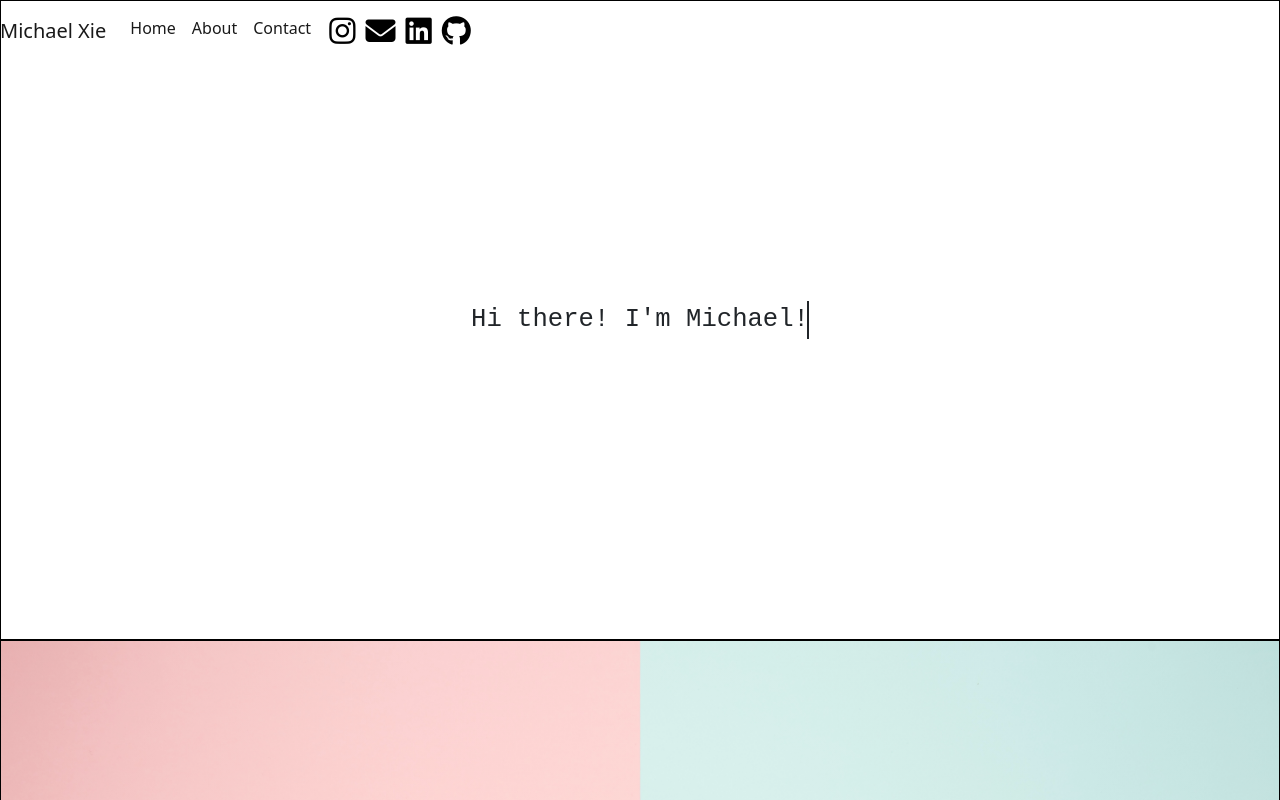
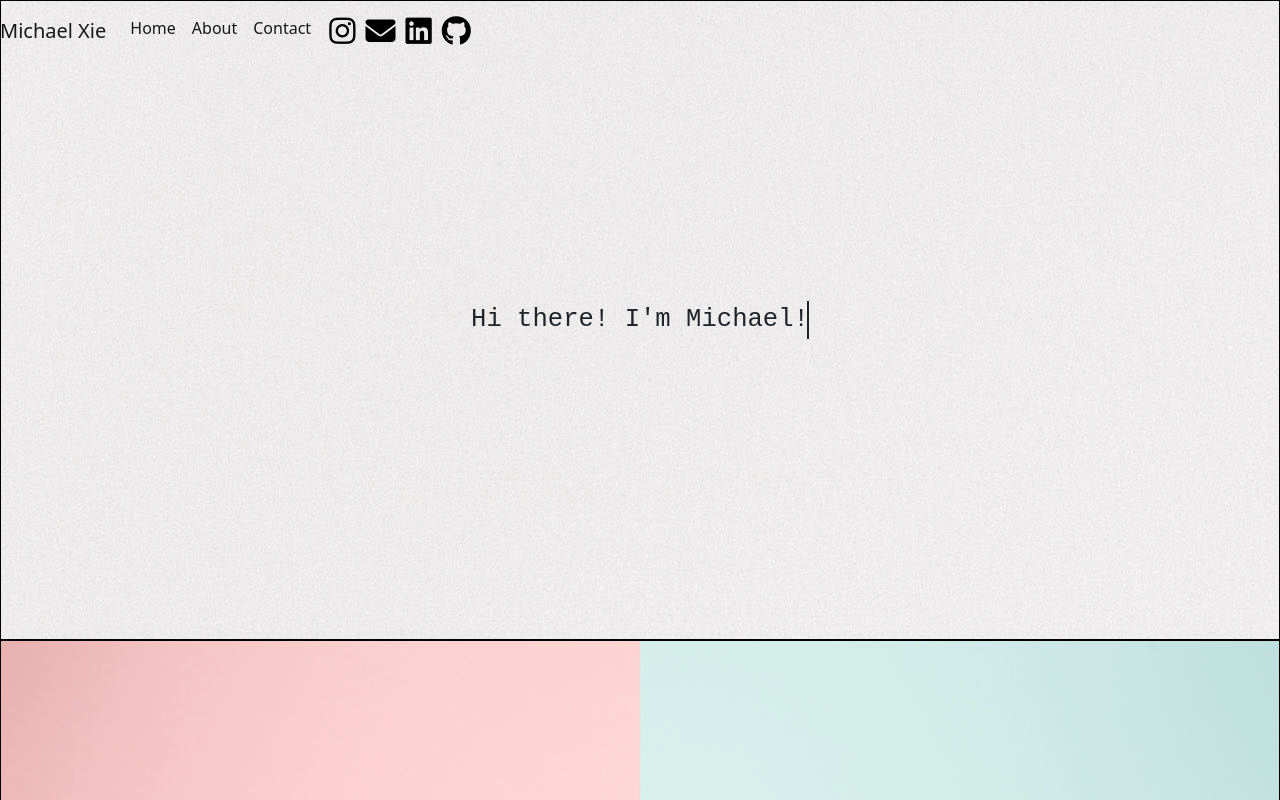
Before and after one commit to Derzz/derzz.github.io, a plain HTML site: page index.html in a window 1280 px wide. Shown: the top 800 px of the page. Drawn offline with nearby package versions, Linux system fonts and the light colour scheme.

Commit message:
Added background images and removed arrows to make everything look more clean.

```diff
--- a/styles.css
+++ b/styles.css
@@ -63,7 +63,7 @@
 
 #main{
     /*Green Potted Plant on White Ceramic Vase used with permission from Andreea Ch (https://www.pexels.com/@andreea-ch-371539/)*/
-    background-image: linear-gradient(rgba(255,255,255,),rgba(255,255,255,0.25)), url("/images/main.jpg");
+    background-image: linear-gradient(rgba(255,255,255, 0.25),rgba(255,255,255,0.25)), url("/images/main.jpg");
 }
 
 #about{
```
Also changed, not shown: images/main.jpg (added).
